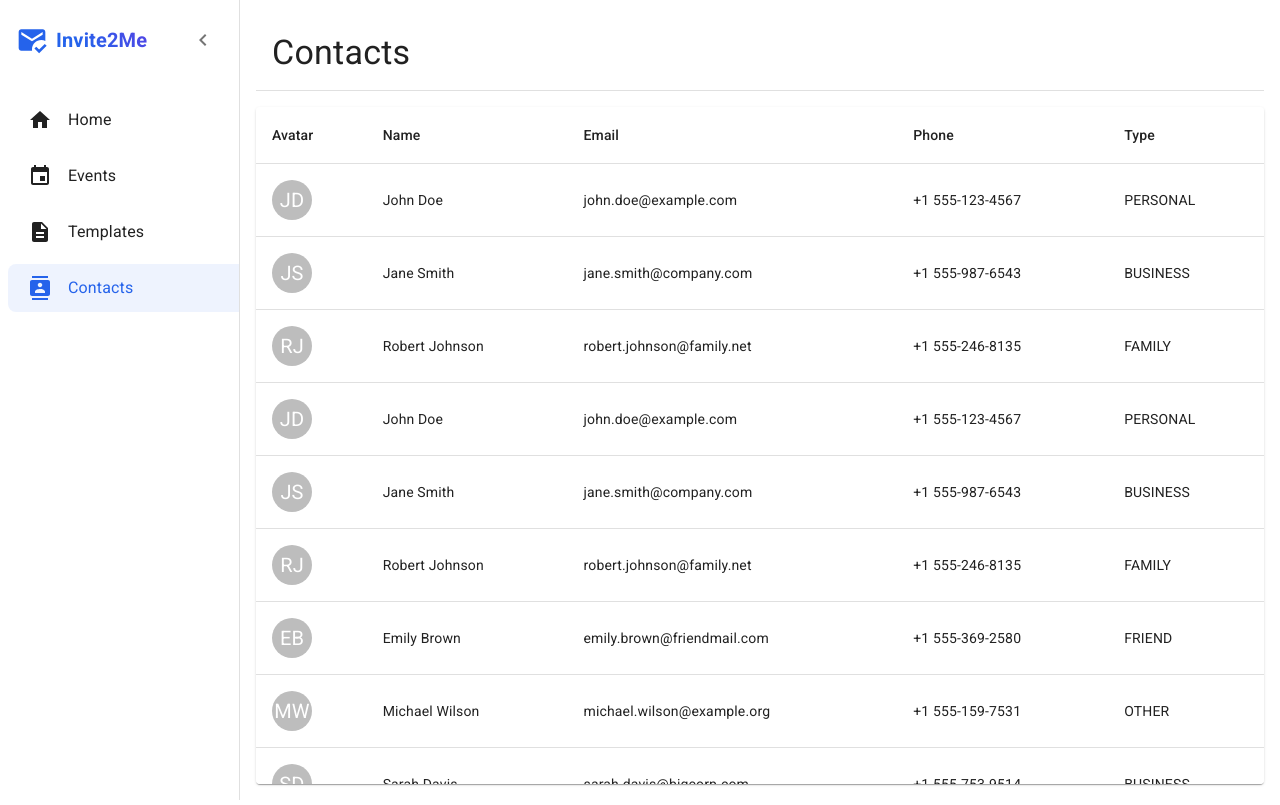
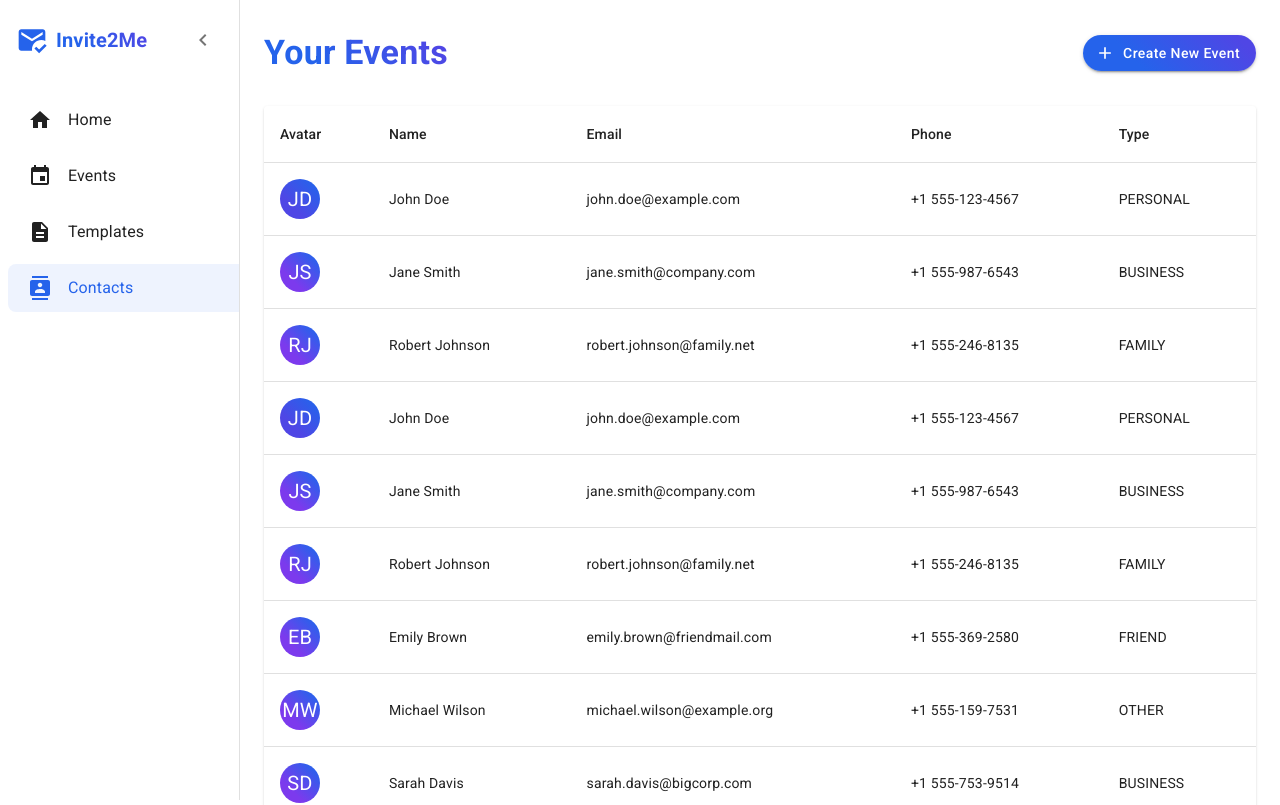
Before and after one commit to bielidev/festivalManager, a React (Vite) app in the folder invitetomeFront/: page /contacts in a window 1280 px wide. Shown: the top 805 px of the page. Built offline with nearby package versions, Linux system fonts and the light colour scheme.

Commit message:
feat: css gradients and  editor panel

```diff
--- a/invitetomeFront/src/components/CreateTemplate/EditorPanel.tsx
+++ b/invitetomeFront/src/components/CreateTemplate/EditorPanel.tsx
@@ -1,5 +1,6 @@
 import React from 'react';
-import { Box, TextField, Switch, FormControlLabel } from '@mui/material';
+import { Box, TextField, InputAdornment, IconButton, Typography } from '@mui/material';
+import { Visibility, VisibilityOff } from '@mui/icons-material';
 
 interface EditorPanelProps {
   fields: { [key: string]: string };
@@ -20,35 +21,32 @@ const EditorPanel: React.FC<EditorPanelProps> = ({
   onInputChange,
   onToggleVisibility,
 }) => {
-  // Combine defaultFields and customFields into an ordered list
-  const orderedFields = [...defaultFields]; // Start with default fields in their order
+  const orderedFields = [...defaultFields];
 
-  // Insert custom fields after their specified position
   customFields.forEach(({ name, position }) => {
     const positionIndex = orderedFields.indexOf(position);
     if (positionIndex !== -1) {
-      // Insert after the position field
       orderedFields.splice(positionIndex + 1, 0, name);
     } else {
-      // Fallback: append if position not found (shouldn’t happen with valid data)
       orderedFields.push(name);
     }
   });
 
   return (
     <Box sx={{ p: 2 }}>
+    <Box sx={{ display: 'flex', alignItems: 'center', mb: 2 }}>
+      <Typography sx={{ mr: 1 }}>
+        Customize Email Template Fields
+      </Typography>
+      <IconButton
+        onClick={() => orderedFields.forEach(field => onToggleVisibility(field))}
+        sx={{ color: 'grey.500' }}
+      >
+        <Visibility fontSize="small" />
+      </IconButton>
+    </Box>
     {orderedFields.map((field) => (
      <Box key={field} sx={{ mb: 2 }}>
-          <FormControlLabel
-            control={
-              <Switch
-                checked={visibility[field] || false}
-                onChange={() => onToggleVisibility(field)}
-              />
-            }
-            label={field}
-          />
-          {visibility[field] && (
      <TextField
        fullWidth
        label={field}
@@ -56,8 +54,46 @@ const EditorPanel: React.FC<EditorPanelProps> = ({
        onChange={(e) => onInputChange(field, e.target.value)}
        variant="outlined"
        size="small"
+       disabled={!visibility[field]}
+       sx={{
+         '& .MuiOutlinedInput-root': {
+           borderRadius: '20px',
+           '& fieldset': {
+             borderColor: visibility[field] ? '#2563eb' : 'grey.300',
+           },
+           '&:hover fieldset': {
+             borderColor: visibility[field] ? '#1d4ed8' : 'grey.500',
+           },
+           '&.Mui-focused fieldset': {
+             borderColor: '#2563eb',
+           },
+         },
+         '& .MuiInputLabel-root': {
+           color: 'grey.600',
+           '&.Mui-focused': {
+             color: '#2563eb',
+           },
+         },
+       }}
+       InputProps={{
+         endAdornment: (
+           <InputAdornment position="end">
+             <IconButton
+               onClick={() => onToggleVisibility(field)}
+               edge="end"
+               sx={{
+                 color: visibility[field] ? '#2563eb' : 'grey.500',
+                 '&:hover': {
+                   color: '#1d4ed8',
+                 },
+               }}
+             >
+               {visibility[field] ? <Visibility fontSize="small" /> : <VisibilityOff fontSize="small" />}
+             </IconButton>
+           </InputAdornment>
+         ),
+       }}
      />
-          )}
    </Box>
       ))}
     </Box>
--- a/invitetomeFront/src/pages/Contacts.tsx
+++ b/invitetomeFront/src/pages/Contacts.tsx
@@ -10,8 +10,12 @@ import {
   TableRow,
   Paper,
   Avatar,
+  Button,
+  Container
 } from '@mui/material';
 import contactsData from '../data/contacts.json'; // Adjust path as needed
+import AddIcon from '@mui/icons-material/Add';
+import { useNavigate } from 'react-router-dom';
 
 interface Contact {
   id: string;
@@ -33,6 +37,7 @@ interface Contact {
 }
 
 const Contacts: React.FC = () => {
+  const navigate = useNavigate();
   // Assert the type of contactsData to match Contact[]
   const contacts = contactsData as Contact[];
 
@@ -44,29 +49,42 @@ const Contacts: React.FC = () => {
       : name[0].toUpperCase();
   };
 
+  const handleCreateContact = () => {
+    navigate('/contacts/');
+  };
+
   return (
-    <Box
+    <Box>
+      <Container maxWidth="lg">
+        <Box sx={{ py: 4 }}>
+
+          {/* Header */}
+          <Box sx={{ display: 'flex', justifyContent: 'space-between', alignItems: 'center', mb: 4 }}>
+            <Typography
+              variant="h4"
               sx={{
-        display: 'flex',
-        flexDirection: 'column',
-        height: '100vh',
-        p: 2,
-        bgcolor: 'background.default',
+                fontWeight: 600,
+                background: 'linear-gradient(45deg, #2563eb 30%, #4f46e5 90%)',
+                WebkitBackgroundClip: 'text',
+                WebkitTextFillColor: 'transparent',
               }}
             >
-      <Box
+              Your Events
+            </Typography>
+            <Button
+              variant="contained"
+              startIcon={<AddIcon />}
+              onClick={handleCreateContact}
               sx={{
-          display: 'flex',
-          alignItems: 'center',
-          justifyContent: 'space-between',
-          mb: 2,
-          bgcolor: 'background.paper',
-          p: 2,
-          borderBottom: 1,
-          borderColor: 'divider',
+                borderRadius: '50px',
+                background: 'linear-gradient(45deg, #2563eb 30%, #4f46e5 90%)',
+                '&:hover': {
+                  background: 'linear-gradient(45deg, #1d4ed8 30%, #4338ca 90%)',
+                },
               }}
             >
-        <Typography variant="h4">Contacts</Typography>
+              Create New Event
+            </Button>
           </Box>
       <TableContainer component={Paper} sx={{ flex: 1, overflow: 'auto' }}>
         <Table stickyHeader>
@@ -83,7 +101,16 @@ const Contacts: React.FC = () => {
             {contacts.map((contact) => (
               <TableRow key={contact.id}>
               <TableCell>
-                  <Avatar>{getInitials(contact.name)}</Avatar>
+              <Avatar
+                sx={{
+                  background: getAvatarGradient(contact.id).gradient,
+                  '&:hover': {
+                    background: getAvatarGradient(contact.id).hover,
+                  },
+                }}
+              >
+                {getInitials(contact.name)}
+              </Avatar>
               </TableCell>
               <TableCell>{contact.name}</TableCell>
               <TableCell>{contact.email}</TableCell>
@@ -95,7 +122,41 @@ const Contacts: React.FC = () => {
         </Table>
       </TableContainer>
     </Box>
+
+      </Container>
+    </Box>
   );
 };
 
 export default Contacts;
+
+
+// Define gradient styles as a reusable object
+const avatarGradients = [
+  {
+    gradient: 'linear-gradient(45deg, #2563eb 30%, #4f46e5 90%)', // Blue theme from templates
+    hover: 'linear-gradient(45deg, #1d4ed8 30%, #4338ca 90%)',
+  },
+  {
+    gradient: 'linear-gradient(45deg, #4f46e5 30%, #7c3aed 90%)', // Purple theme from templates
+    hover: 'linear-gradient(45deg, #4338ca 30%, #6d28d9 90%)',
+  },
+  {
+    gradient: 'linear-gradient(45deg, #2563eb 30%, #7c3aed 90%)', // Blue to purple mix
+    hover: 'linear-gradient(45deg, #1d4ed8 30%, #6d28d9 90%)',
+  },
+  {
+    gradient: 'linear-gradient(45deg, #4f46e5 30%, #2563eb 90%)', // Reverse blue-purple
+    hover: 'linear-gradient(45deg, #4338ca 30%, #1d4ed8 90%)',
+  },
+  {
+    gradient: 'linear-gradient(45deg, #7c3aed 30%, #2563eb 90%)', // Purple to blue
+    hover: 'linear-gradient(45deg, #6d28d9 30%, #1d4ed8 90%)',
+  },
+];
+
+// Function to get gradient based on contact ID or name (for consistent assignment)
+const getAvatarGradient = (id: string) => {
+  const index = Math.abs(id.toString().charCodeAt(0)) % 5; // Simple hash to pick gradient
+  return avatarGradients[index];
+};
--- a/invitetomeFront/src/pages/Templates.tsx
+++ b/invitetomeFront/src/pages/Templates.tsx
@@ -94,11 +94,30 @@ const Templates = () => {
               bgcolor: 'background.paper',
             }}
           >
-            <Typography variant="h6">Create New Template</Typography>
+             <Typography
+              variant="h5"
+              sx={{
+                fontWeight: 600,
+                background: 'linear-gradient(45deg, #2563eb 30%, #4f46e5 90%)',
+                WebkitBackgroundClip: 'text',
+                WebkitTextFillColor: 'transparent',
+              }}
+            >
+              Create New Template
+            </Typography>
             <Button
               onClick={() => setCreateOpen(false)}
               variant="outlined"
-              color="inherit"
+              sx={{
+                borderRadius: '50px',
+                borderColor: '#2563eb',
+                color: '#2563eb',
+                '&:hover': {
+                  borderColor: '#1d4ed8',
+                  color: '#1d4ed8',
+                  background: 'rgba(37, 99, 235, 0.1)',
+                },
+              }}
               size="small"
             >
               Back to Templates
```
Lines whose indentation alone changed are shown as unchanged.
